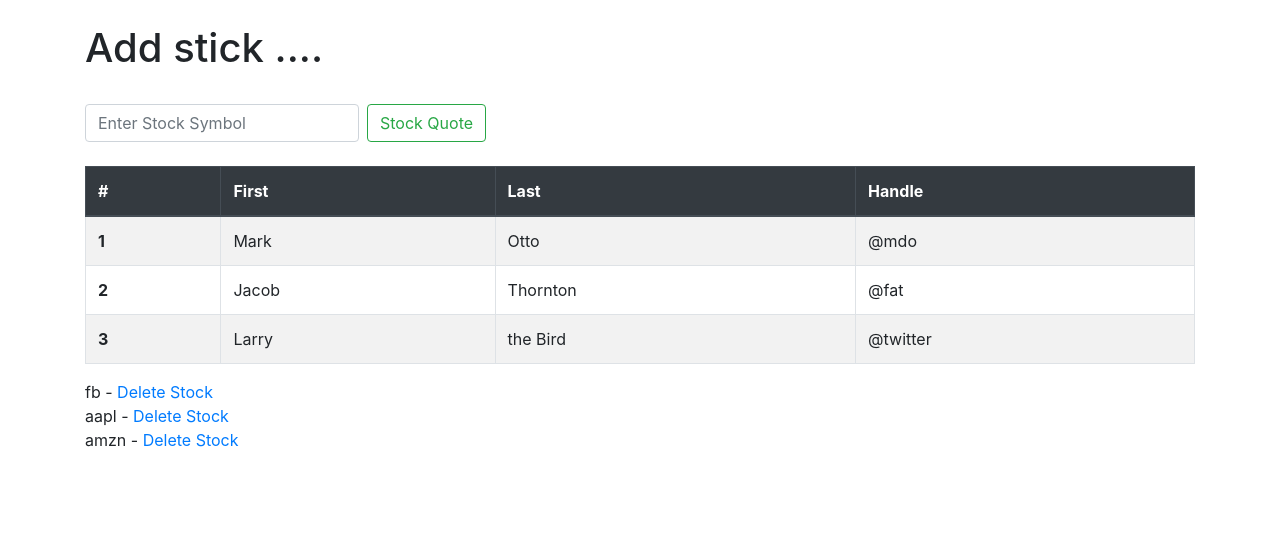
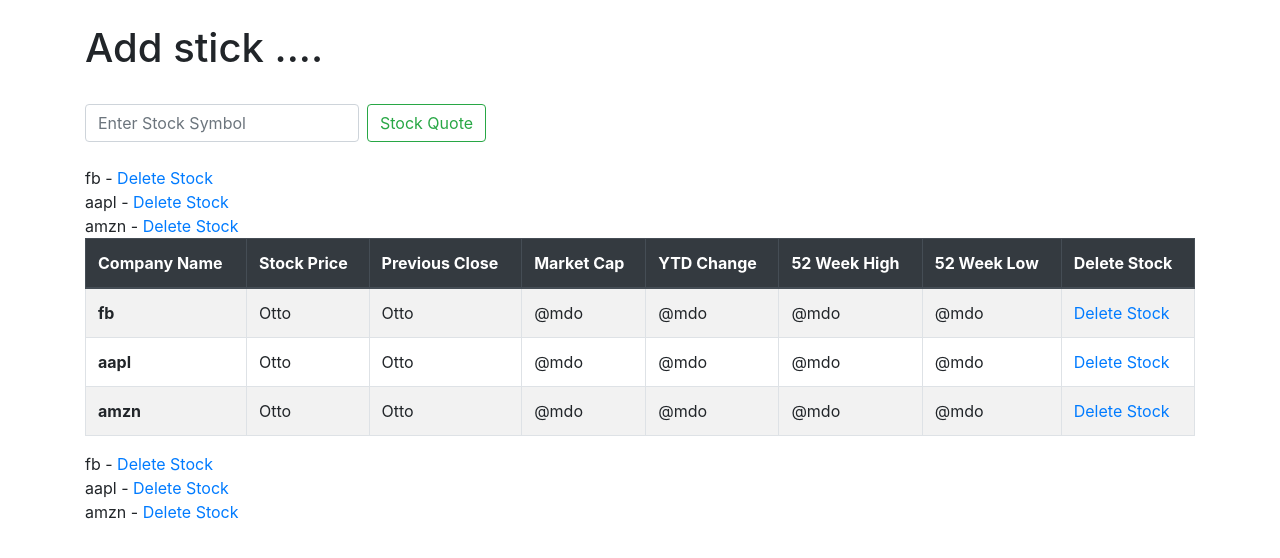
Before and after one commit to mthompson1085/stock, a Django app: page /add_stock.html in a window 1280 px wide. Shown: the part 56-614 px from the top of the page. Run offline with Django 3.2, Linux system fonts and the light colour scheme; data comes from the database, SQL or seed files in the repository; some libraries are stand-ins or nearby versions.

Commit message:
updated table

```diff
--- a/ticker/templates/add_stock.html
+++ b/ticker/templates/add_stock.html
@@ -14,31 +14,32 @@
 <table class="table table-striped table-bordered table-hover">
     <thead class="thead-dark">
       <tr>
-        <th scope="col">#</th>
-        <th scope="col">First</th>
-        <th scope="col">Last</th>
-        <th scope="col">Handle</th>
+        <th scope="col">Company Name</th>
+        <th scope="col">Stock Price</th>
+        <th scope="col">Previous Close</th>
+        <th scope="col">Market Cap</th>
+        <th scope="col">YTD Change</th>
+        <th scope="col">52 Week High</th>
+        <th scope="col">52 Week Low</th>
+        <th scope="col">Delete Stock</th>
       </tr>
     </thead>
     <tbody>
-      <tr>
-        <th scope="row">1</th>
-        <td>Mark</td>
+
+    {% for item in ticker %}
+    <tr>
+        <th scope="row"> {{ item }}</th>
+        <td>Otto</td>
         <td>Otto</td>
         <td>@mdo</td>
-      </tr>
-      <tr>
-        <th scope="row">2</th>
-        <td>Jacob</td>
-        <td>Thornton</td>
-        <td>@fat</td>
-      </tr>
-      <tr>
-        <th scope="row">3</th>
-        <td>Larry</td>
-        <td>the Bird</td>
-        <td>@twitter</td>
-      </tr>
+        <td>@mdo</td>
+        <td>@mdo</td>
+        <td>@mdo</td>
+        <td><a href="{% url 'delete' item.id %}">Delete Stock </a></td>
+    </tr>
+    {{ item }} - <a href="{% url 'delete' item.id %}">Delete Stock </a> <br/>
+    {% endfor %}
+
     </tbody>
 </table>
 
```
